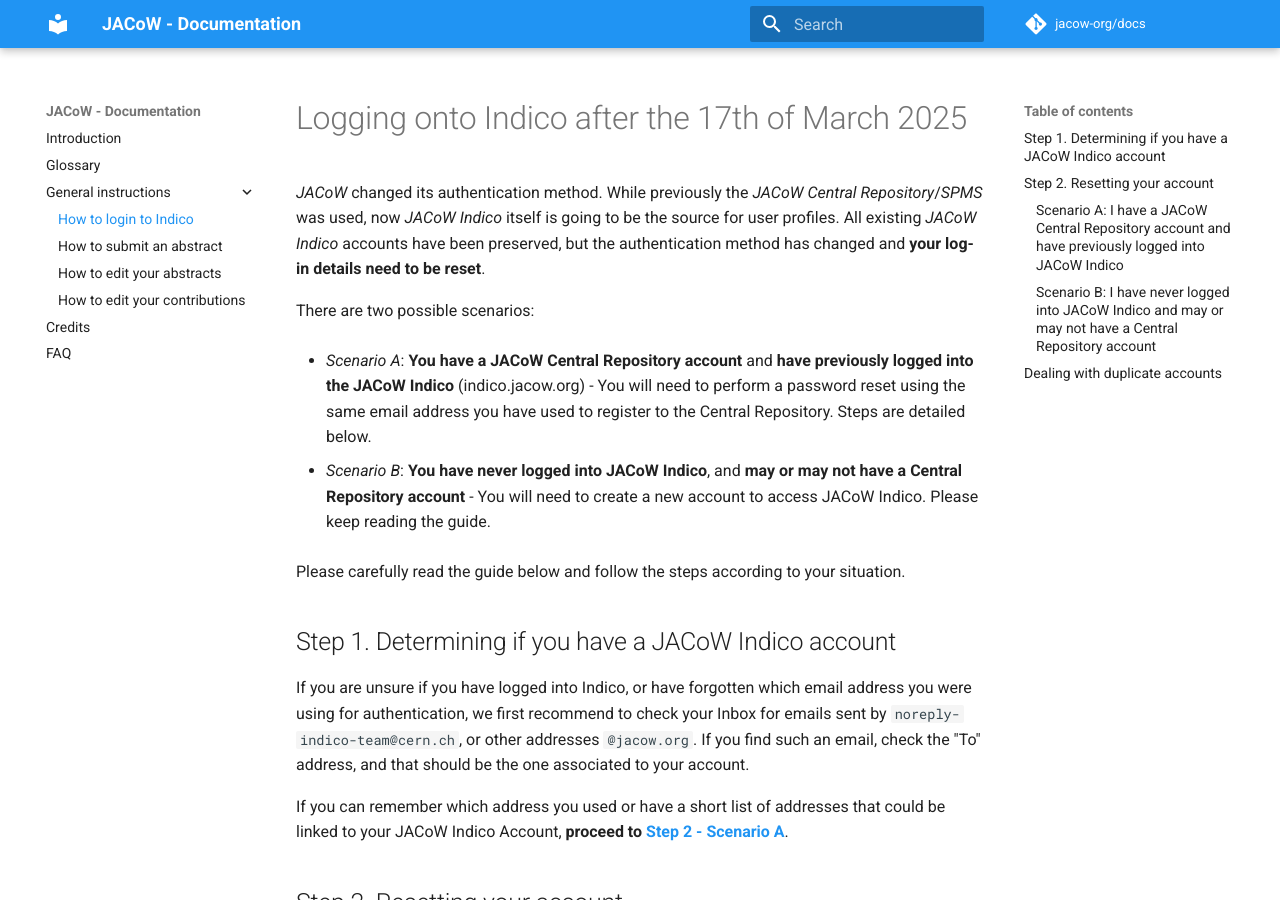
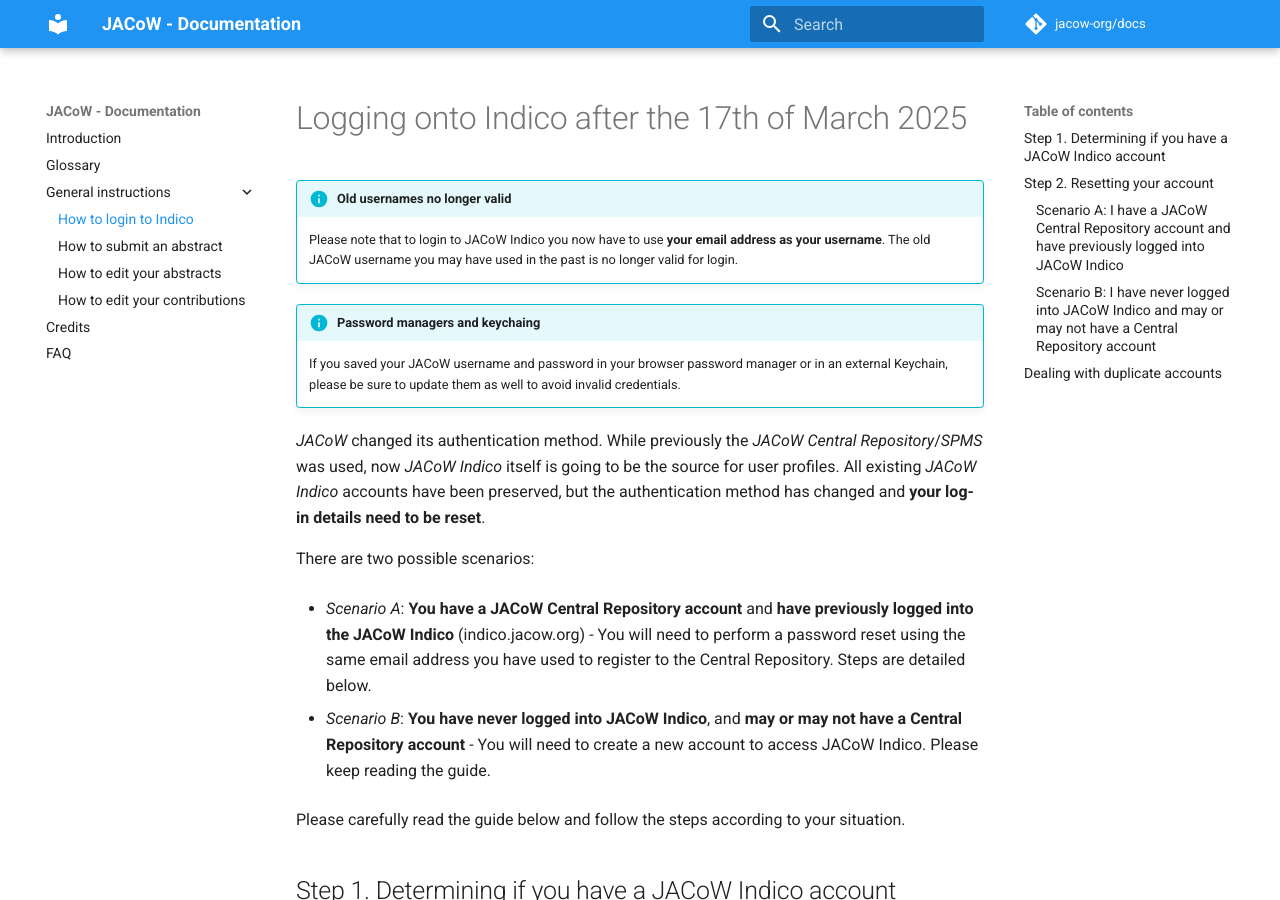
Before and after one commit to JACoW-org/docs, an MkDocs documentation site: the page built from docs/General/login.md, in a window 1280 px wide and 900 px high. Built offline with MkDocs 1.6.1 and Material for MkDocs 9.7.7, drawn with Linux system fonts in a browser that asks for light colours; comment, search, counter and statistics services are not loaded.

Commit message:
Added warnings for usernames and password managers

```diff
--- a/docs/General/login.md
+++ b/docs/General/login.md
@@ -1,4 +1,14 @@
 # Logging onto Indico after the 17th of March 2025
+
+!!! info "Old usernames no longer valid"
+    Please note that to login to JACoW Indico you now have to use **your email address as your username**. The old JACoW username you may have used in the past is no longer valid for login.
+
+
+
+!!! info "Password managers and keychaing"
+    If you saved your JACoW username and password in your browser password manager or in an external Keychain, please be sure to update them as well to avoid invalid credentials.
+
+
 
 *JACoW* changed its authentication method. While previously the *JACoW Central Repository*/*SPMS* was used, now *JACoW Indico* itself is going to be the source for user profiles. All existing *JACoW Indico* accounts have been preserved, but the authentication method has changed and **your log-in details need to be reset**.
 
```
